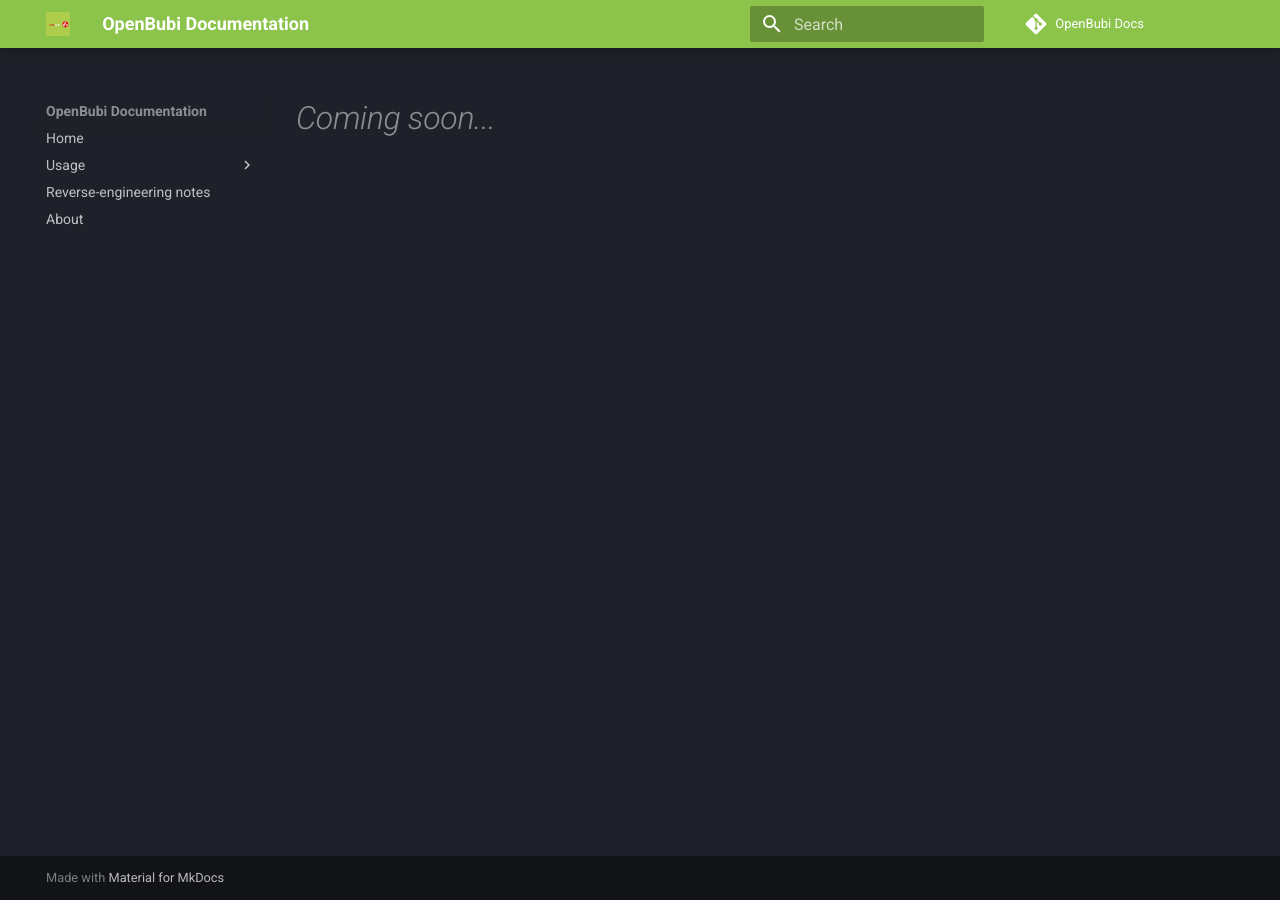
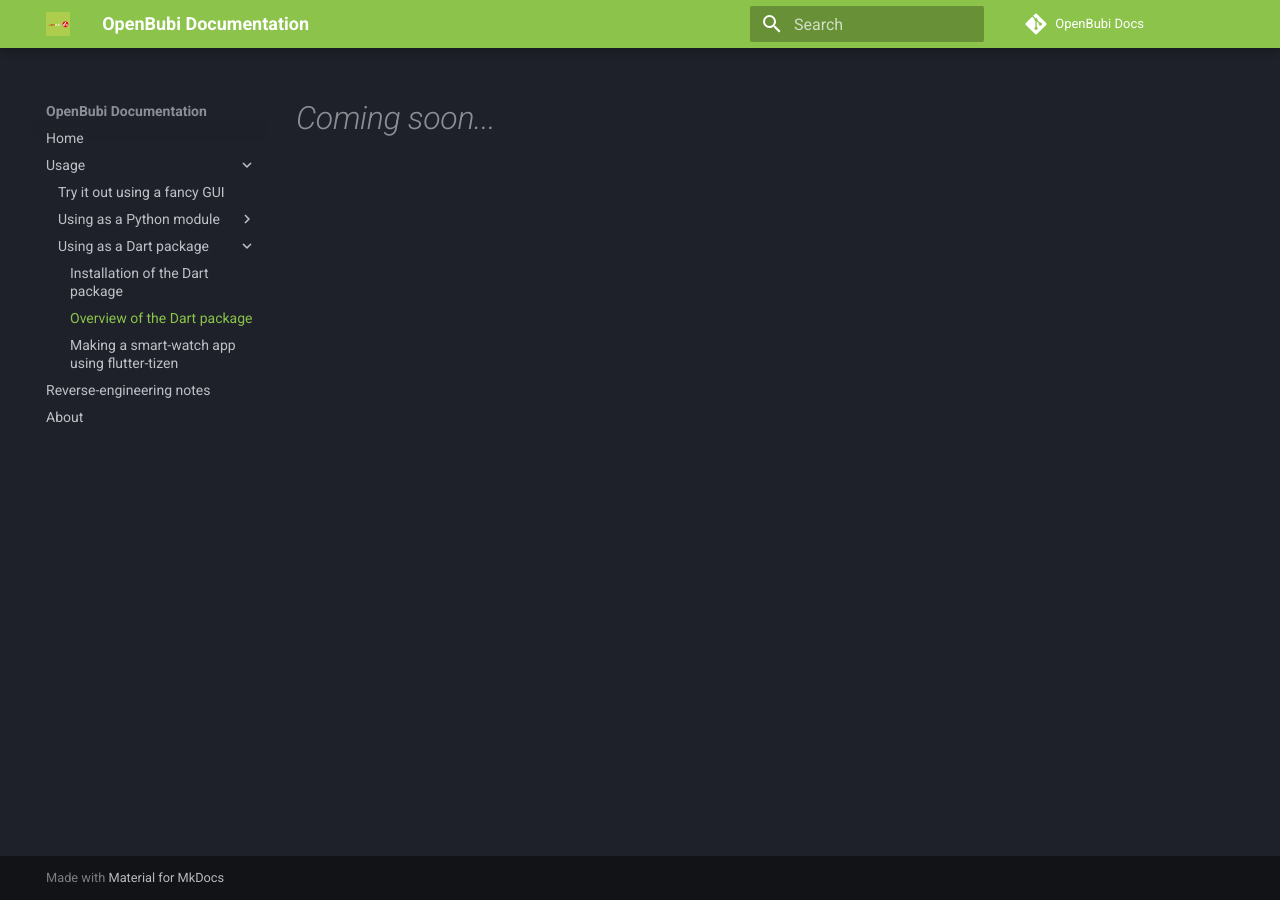
Before and after one commit to PiciAkk/OpenBubi-Docs, an MkDocs documentation site: the page built from docs/usage/dartpackage/overview.md, in a window 1280 px wide. Built offline with MkDocs 1.6.1 and Material for MkDocs 9.7.7, drawn with Linux system fonts in a browser that asks for light colours; comment, search, counter and statistics services are not loaded; some of the changed lines change nothing that is shown.

Commit message:
mkdocs.yml fix

```diff
--- a/mkdocs.yml
+++ b/mkdocs.yml
@@ -26,8 +26,8 @@
       - Using for brute force attacks: 'usage/pymodule/hackerguide.md'
       - Making a news reader: 'usage/pymodule/bubinews.md'
     - Using as a Dart package:
-      - Installation of the Dart package: 'usage/dartmodule/installation.md'
-      - Overview of the Dart package: 'usage/dartmodule/overview.md'
+      - Installation of the Dart package: 'usage/dartpackage/installation.md'
+      - Overview of the Dart package: 'usage/dartpackage/overview.md'
       - Making a smart-watch app using flutter-tizen: 'usage/dartmodule/smartwatch.md'
   - Reverse-engineering notes: 'notes.md'
   - About: 'about.md'
```
